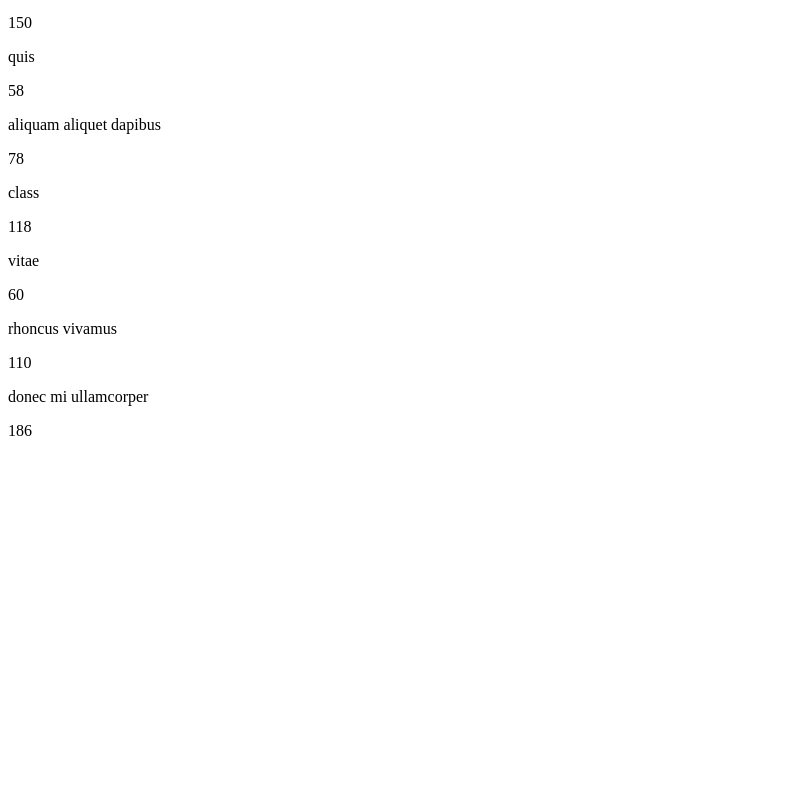
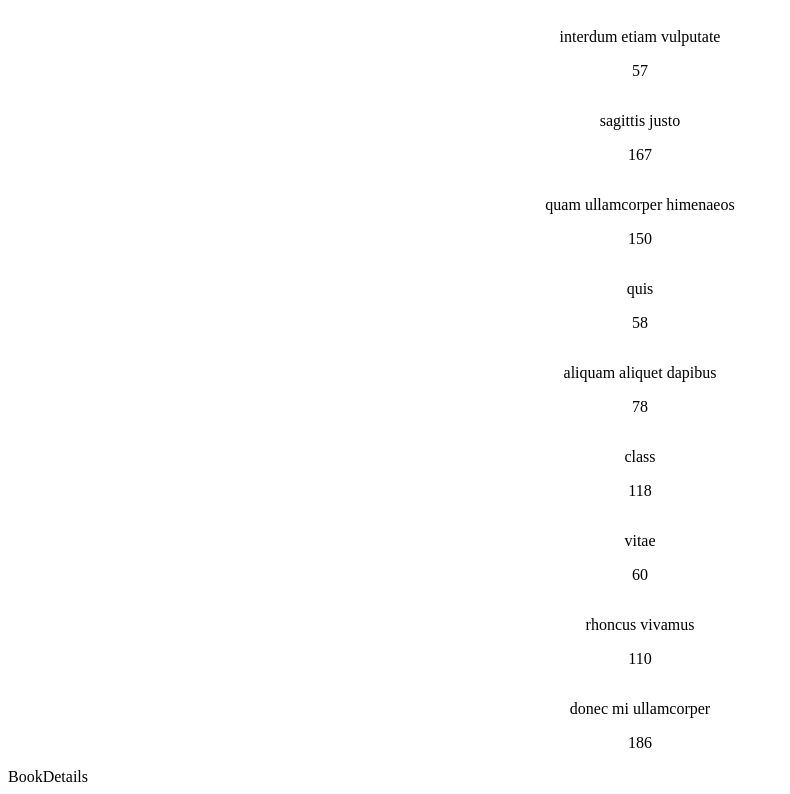
Before and after one commit to Reem-Nosbaum/miss-book, a React (Create React App) app: page / in a window 1280 px wide. Shown: the part 920-1714 px from the top of the page, without its empty margins (0-790 px from the left). Before the commit the page ends 1376 px from the top, so only its background shows below. Built offline with nearby package versions, Linux system fonts and the light colour scheme.

Commit message:
Improve structure / format of the code. :art:

```diff
--- a/src/components/BookApp.jsx
+++ b/src/components/BookApp.jsx
@@ -1,6 +1,7 @@
 import { useEffect, useState } from "react";
 import { getBooks } from "../services/getBooks";
 import BookList from "./BookList";
+import BookDetails from "./BookDetails";
 
 function BookApp() {
   const [booksData, setBooksData] = useState(null);
@@ -22,6 +23,7 @@ function BookApp() {
   function onSelectBook(bookId) {
     const book = booksData.find((currBook) => bookId === currBook.id);
     setSelectBook(book);
+    console.log(bookId);
   }
   return (
     <>
@@ -30,12 +32,7 @@ function BookApp() {
       ) : (
         <p>Loding...</p>
       )}
-      {/* <BookFilter
-        filterBy={this.state.filterBy}
-        onSetFilter={this.onSetFilter}
-      />
-      <BookList onSelectBook={this.onSelectBook} books={booksToShow} />
-      <BookDetails book={selectedBook} onUnSelectBook={this.onUnSelectBook} /> */}
+      <BookDetails />
     </>
   );
 }
--- /dev/null
+++ b/src/components/BookDetails.jsx
@@ -0,0 +1,5 @@
+import React from "react";
+
+export default function BookDetails({ book }) {
+  return <div>BookDetails</div>;
+}
--- a/src/components/BookList.jsx
+++ b/src/components/BookList.jsx
@@ -3,7 +3,14 @@ import BookPreview from "./BookPreview";
 
 export default function BookList({ books, onSelectBook }) {
   return (
-    <div>
+    <div
+      style={{
+        display: "flex",
+        alignItems: "center",
+        flexDirection: "column",
+        textAlign: "center",
+      }}
+    >
       {books.map((book) => {
         return (
           <BookPreview book={book} key={book.id} onSelectBook={onSelectBook} />
```
